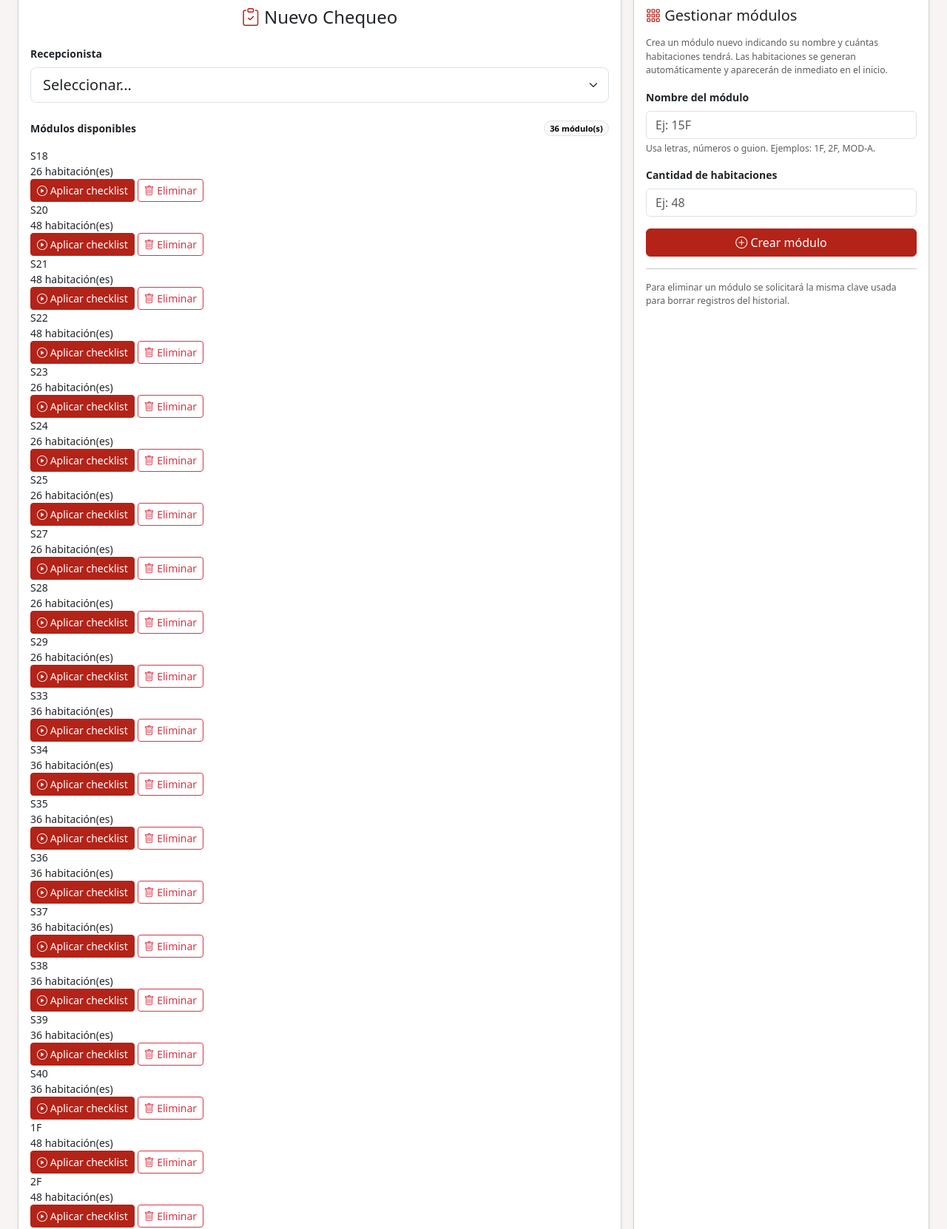
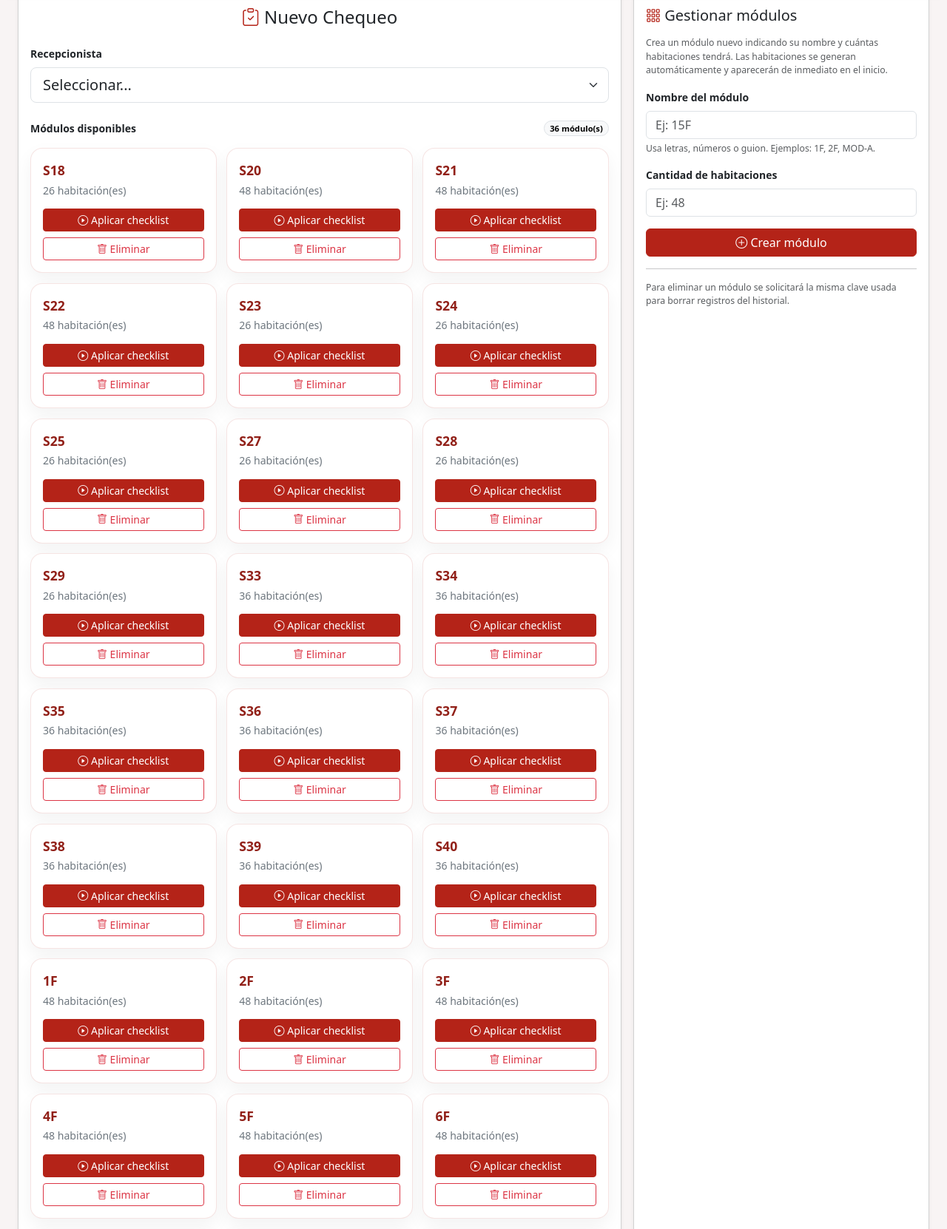
Before and after one commit to Javier-9690/camp-checklist, a Flask app: page / in a window 1280 px wide. Shown: the part 150-1812 px from the top of the page at 74% size. Run offline with Flask 3, Linux system fonts and the light colour scheme; tables that the repository leaves empty hold one stand-in row (values such as "Sample post").

Commit message:
Add files via upload

```diff
--- a/static/css/style.css
+++ b/static/css/style.css
@@ -355,3 +355,49 @@ body {
         padding: 0.22rem 0.38rem;
     }
 }
+
+
+.module-grid {
+    display: grid;
+    grid-template-columns: repeat(auto-fit, minmax(220px, 1fr));
+    gap: 0.85rem;
+}
+
+.module-card {
+    display: flex;
+    flex-direction: column;
+    justify-content: space-between;
+    gap: 0.9rem;
+    padding: 1rem;
+    background: var(--app-surface);
+    border: 1px solid var(--app-border);
+    border-radius: 16px;
+    box-shadow: 0 10px 24px rgba(0, 0, 0, 0.05);
+}
+
+.module-card-main {
+    display: flex;
+    flex-direction: column;
+    gap: 0.2rem;
+}
+
+.module-name {
+    font-size: 1.1rem;
+    font-weight: 800;
+    color: var(--app-red-dark);
+}
+
+.module-meta {
+    font-size: 0.88rem;
+    color: #6c757d;
+}
+
+.module-actions {
+    display: flex;
+    flex-wrap: wrap;
+    gap: 0.5rem;
+}
+
+.module-actions .btn {
+    flex: 1 1 150px;
+}
```
